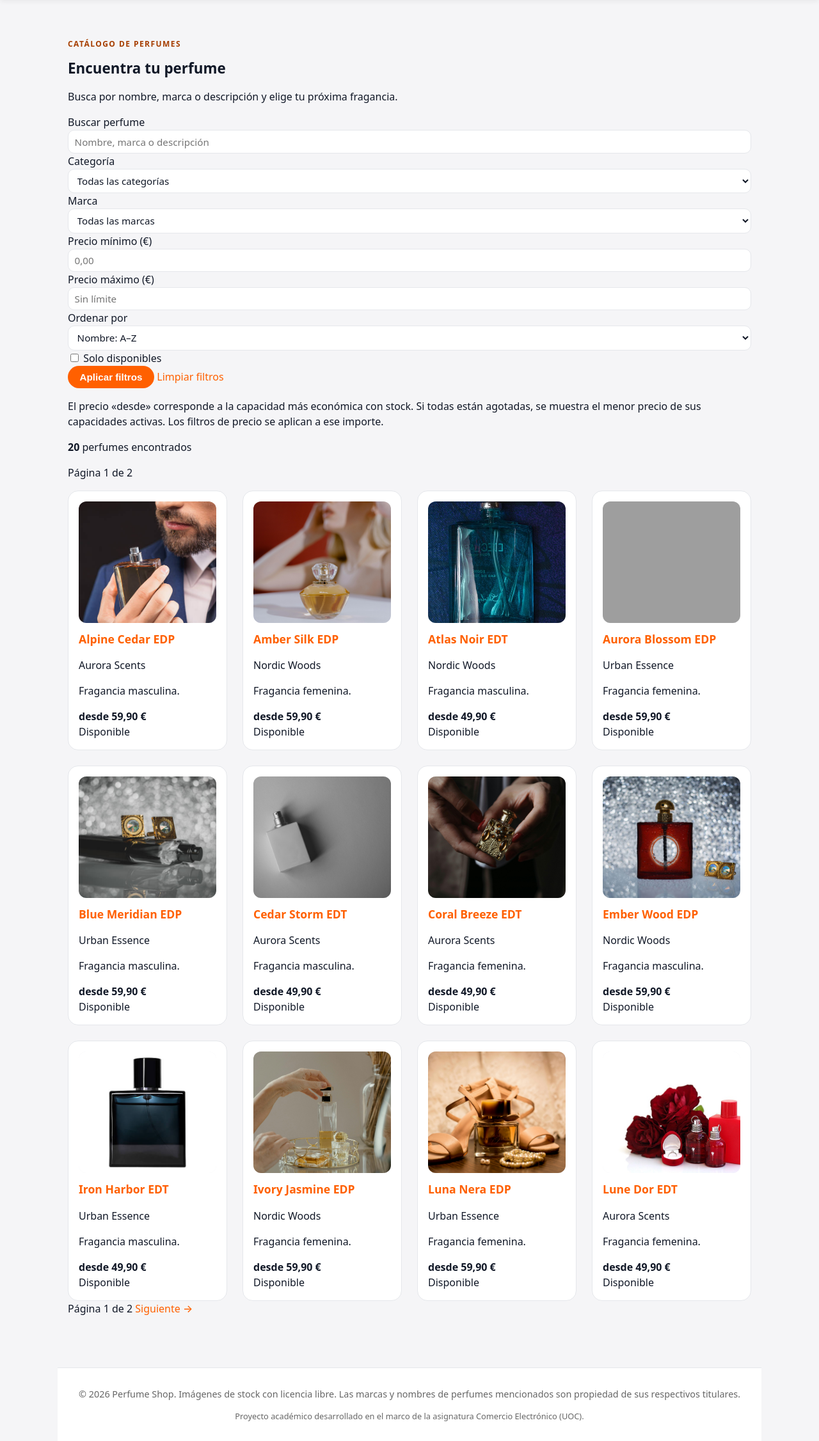
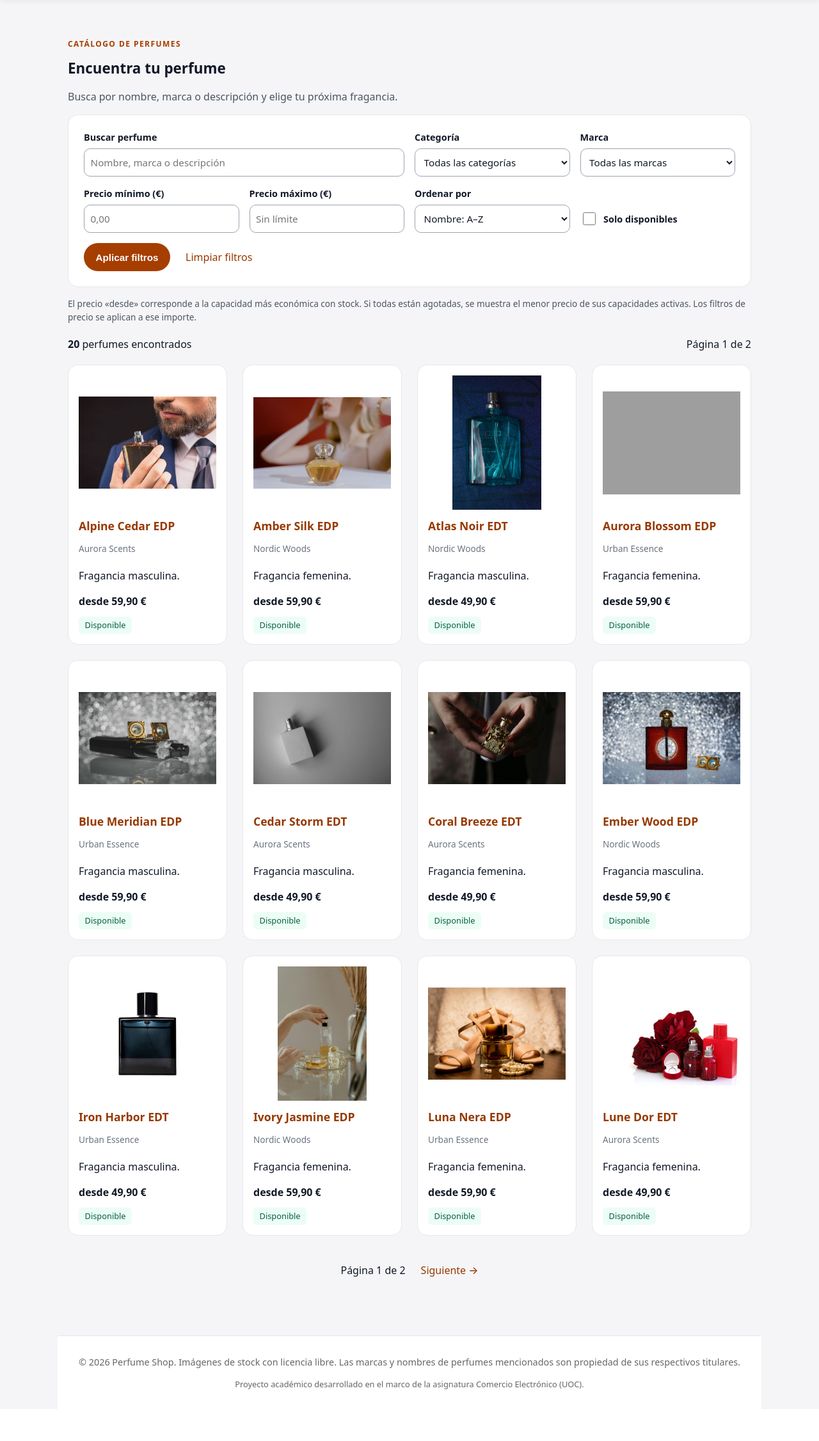
Before and after one commit to Rpfdeveloper/comercio-electronico, a PHP site: page /catalogo.php in a window 1280 px wide. Shown: the part 56-2309 px from the top of the page at 64% size. After the commit the page ends 2228 px from the top, so only its background shows below. Run offline with PHP 8.4, Linux system fonts and the light colour scheme; data comes from the database, SQL or seed files in the repository; grey boxes are pictures that could not be loaded.

Commit message:
Adaptar filtros y tarjetas a pantallas pequeñas

```diff
--- a/tienda/public/css/style.css
+++ b/tienda/public/css/style.css
@@ -600,3 +600,29 @@ footer em {
 .account-totals dd { margin:0; text-align:right; }
 .sr-only { position:absolute; width:1px; height:1px; padding:0; overflow:hidden; clip:rect(0,0,0,0); white-space:nowrap; border:0; }
 @media(max-width:600px) { .account-details { grid-template-columns:1fr; } .account-card { margin:1.5rem 0; } .header-actions { width:100%; justify-content:flex-end; } }
+
+/* Catálogo: filtros accesibles sin JavaScript. */
+.catalog-intro, .catalog-price-help { color:#4b5563; }
+.catalog-filters { display:grid; grid-template-columns:repeat(4,minmax(0,1fr)); gap:1rem; padding:1.5rem; border:1px solid #e5e7eb; border-radius:16px; background:#fff; }
+.catalog-filters label { display:block; font-size:.9rem; font-weight:600; margin-bottom:.4rem; }
+.catalog-filters input:not([type=checkbox]), .catalog-filters select { min-height:44px; border-color:#9ca3af; }
+.catalog-search { grid-column:span 2; }
+.catalog-filters .catalog-stock { display:flex; align-items:center; gap:.6rem; align-self:end; min-height:44px; margin:0; }
+.catalog-stock input { width:20px; height:20px; accent-color:#a63e00; }
+.catalog-controls { grid-column:1 / -1; display:flex; align-items:center; gap:1.5rem; flex-wrap:wrap; }
+.catalog-controls button { min-height:44px; background:#a63e00; }
+.catalog a { color:#963900; }
+.catalog :focus-visible, .main-menu :focus-visible { outline:3px solid #2563eb; outline-offset:3px; }
+.catalog-price-help { font-size:.85rem; margin:1rem 0; }
+.catalog-summary { display:flex; align-items:center; justify-content:space-between; gap:1rem; flex-wrap:wrap; margin:1rem 0; }
+.catalog-summary p { margin:.25rem 0; }
+.catalog-product { display:flex; flex-direction:column; min-width:0; overflow-wrap:anywhere; }
+.catalog-product img { height:210px; object-fit:contain; background:#fff; }
+.catalog-product .catalog-brand { font-size:.85rem; color:#6b7280; margin:.25rem 0; }
+.catalog-product .price { margin-top:auto; }
+.catalog-availability { align-self:flex-start; font-size:.8rem; margin-top:.75rem; padding:.25rem .6rem; border-radius:6px; background:#f3f4f6; color:#4b5563; }
+.catalog-availability.available { background:#ecfdf5; color:#065f46; }
+.catalog-pages { display:flex; justify-content:center; align-items:center; flex-wrap:wrap; gap:1.5rem; margin-top:2rem; }
+.catalog-pages a { min-height:44px; display:inline-flex; align-items:center; }
+@media(max-width:900px) { .header-left { flex-wrap:wrap; gap:.5rem; } .catalog-filters { grid-template-columns:repeat(2,minmax(0,1fr)); } }
+@media(max-width:480px) { .catalog-filters { grid-template-columns:1fr; padding:1rem; } .catalog-search { grid-column:auto; } .header-sticky { position:static; } }
```
